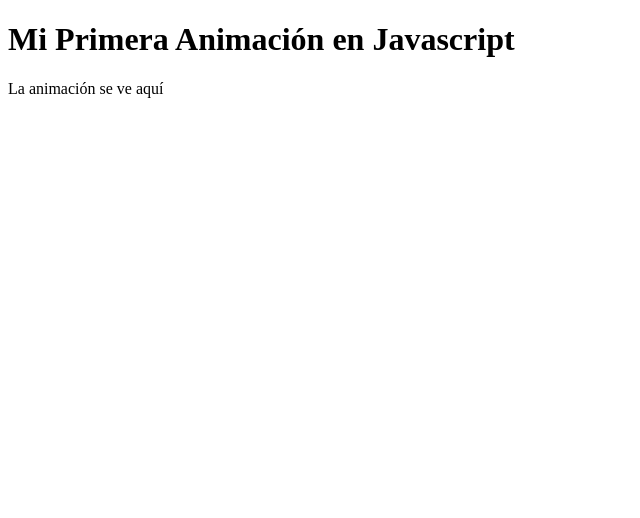
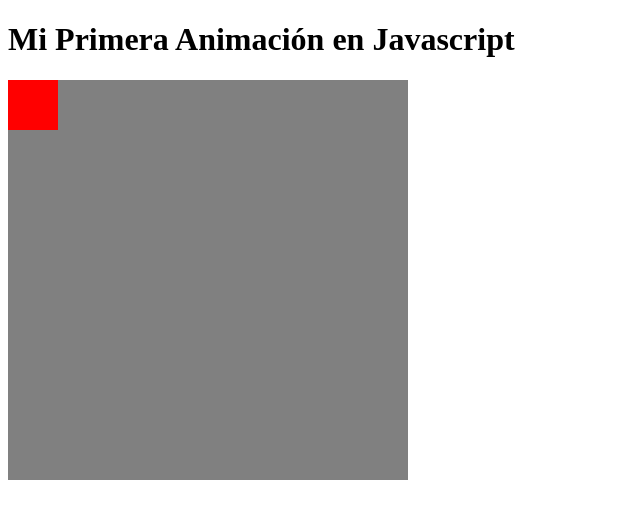
Before and after one commit to Ronald22/Rubrica31, a website: page Proyecto_prueba/public_html/index.html in a window 1280 px wide. Shown: the whole page, without its empty margins (0-640 px from the left). Drawn offline with Linux system fonts and the light colour scheme.

Commit message:
Proyecto de Prueba version 1.3

```diff
--- a/Proyecto_prueba/public_html/index.html
+++ b/Proyecto_prueba/public_html/index.html
@@ -9,11 +9,25 @@ and open the template in the editor.
         <title>TODO supply a title</title>
         <meta charset="UTF-8">
         <meta name="viewport" content="width=device-width, initial-scale=1.0">
+        <style>
+            #contenedor {
+              width: 400px;
+              height: 400px;
+              position: relative;
+              background: grey;
+            }
+            #animar {
+              width: 50px;
+              height: 50px;
+              position: absolute;
+              background: red;
+            }
+        </style>
     </head>
     <body>
         <h1>Mi Primera Animación en Javascript </h1>
         <div id="contenedor">
-            <div id="animar">La animación se ve aquí</div>
+            <div id="animar"></div>
         </div>
     </body>
 </html>
```
